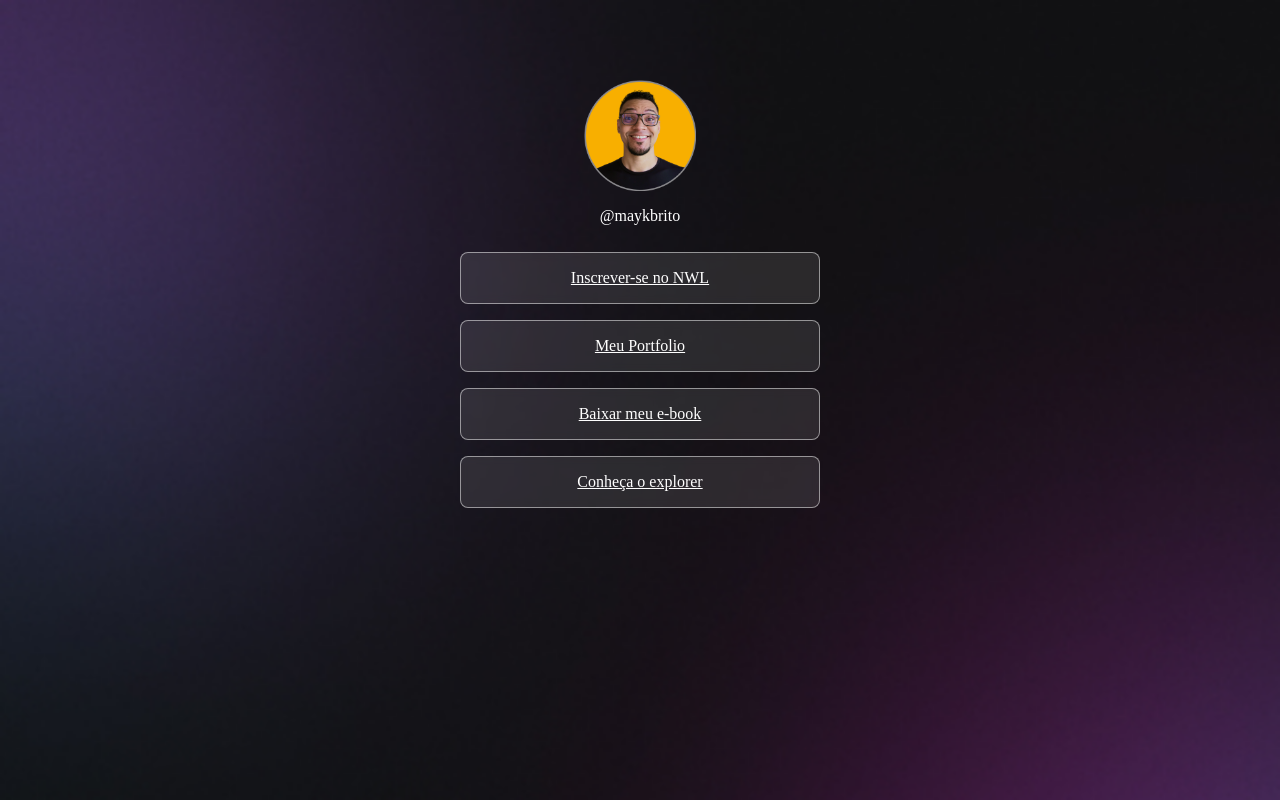
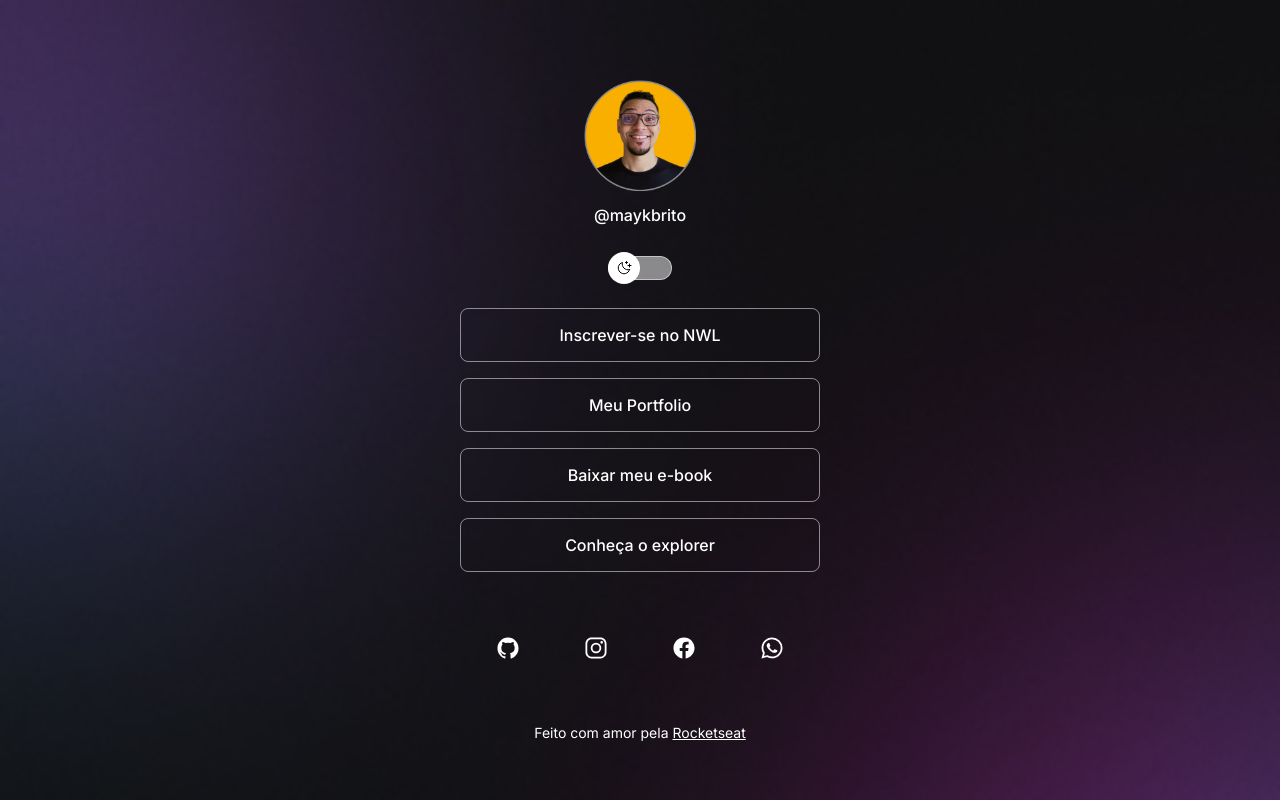
Before and after one commit to domdq/Projeto-Rocketseat, a plain HTML site: page index.html in a window 1280 px wide. Drawn offline with nearby package versions, Linux system fonts and the light colour scheme.

Commit message:
feat: JS

```diff
--- /dev/null
+++ b/app.js
@@ -0,0 +1,9 @@
+function toggleEvent(){
+  const html = document.documentElement;
+
+  if(html.classList.contains('dark')){
+    html.classList.remove('dark');
+  }else{
+    body.classList.add('dark');
+  }
+}
--- a/index.html
+++ b/index.html
@@ -1,20 +1,28 @@
 <!DOCTYPE html>
-<html lang="en">
+<html lang="en" class="">
 <head>
   <link rel="preconnect" href="https://fonts.googleapis.com">
-<link rel="preconnect" href="https://fonts.gstatic.com" crossorigin>
-<link href="https://fonts.googleapis.com/css2?family=Inter:wght@100..900&display=swap" rel="stylesheet">
+  <link rel="preconnect" href="https://fonts.gstatic.com" crossorigin>
+  <link href="https://fonts.googleapis.com/css2?family=Inter:wght@100..900&display=swap" rel="stylesheet">
   <meta charset="UTF-8">
   <meta name="viewport" content="width=device-width, initial-scale=1.0">
   <title>DevLinks</title>
   <link rel="stylesheet" href="./style.css">
 </head>
 <body>
+
 <div id="container">
+
   <div id="profile">
     <img src="./img/avatar.png" alt="">
     <p>@maykbrito</p>
   </div>
+
+  <div id="switch" onclick="ToggleEvent">
+    <button></button>
+    <span></span>
+  </div>
+
   <ul>
     <li>
       <a href="#">Inscrever-se no NWL</a>
@@ -29,6 +37,33 @@
       <a href="#">Conheça o explorer</a>
     </li>
   </ul>
+
+  <div id="social-links">
+    <a href="#">
+    <ion-icon name="logo-github"></ion-icon>
+    </a>
+    <a href="">
+      <ion-icon name="logo-instagram"></ion-icon>
+    </a>
+    <a href="#">
+      <ion-icon name="logo-facebook"></ion-icon>
+    </a>
+    <a href="#">
+      <ion-icon name="logo-whatsapp"></ion-icon>
+    </a>
+  </div>
+
+  <footer>
+    Feito com amor pela <a href="#">Rocketseat</a>
+  </footer>
 </div>
+
+<script type="module" src="https://unpkg.com/ionicons@7.1.0/dist/ionicons/ionicons.esm.js">
+
+</script>
+<script nomodule src="https://unpkg.com/ionicons@7.1.0/dist/ionicons/ionicons.js">
+
+</script>
+<script src="./app.js"></script>
 </body>
 </html>
--- a/style.css
+++ b/style.css
@@ -3,15 +3,32 @@
   padding: 0;
   box-sizing: border-box;
 }
+:root{
+  --text-color: #fff;
+  --bg-url: url(./img/bg-mobile.jpg);
+  --stroke-color:rgba(255,255,255,0.5);
+  --surface-color:rgba(255,255,255,0.5);
+  --surface-color-hover:rgba(0,0,0,0.2);
+  --switch-bg: url(./img/moon-stars.svg);
+  }
+.light{
+  --text-color: black;
+  --bg-url: url(./img/bg-mobile-light.jpg);
+  --stroke-color:rgba(0,0,0,0.5);
+  --surface-color:rgba(0,0,0,0.5);
+  --surface-color-hover:rgba(0,0,0,0.2);
+  --switch-bg: url(./img/sun.svg);
+}
 body{
-  background-image: url(./img/bg-mobile.jpg);
+  background-image: var(--bg-url);
   background-repeat: no-repeat;
   background-position:  top center;
   background-size: cover;
+
 }
 body *{
-  font-family: 'Inter' sans-serif;
-  color: #fff;
+   font-family: "Inter", sans-serif;
+   color: var(--text-color);
 }
 #container{
   width: 360px;
@@ -37,6 +54,7 @@ ul{
   display: flex;
   flex-direction: column;
   gap: 16px;
+  padding: 24px 0px;
 }
 ul li a{
   display: flex;
@@ -44,10 +62,82 @@ ul li a{
   align-items: center;
   padding: 16px 24px;
 
-  background: rgba(255, 255, 255, 0.1);
-  border: 1px solid rgba(255, 255, 255, 0.5);
+  background: var(surface-color);
+  border: 1px solid var(--stroke-color);
   border-radius: 8px;
 
   backdrop-filter: blur(4px);
   -webkit-backdrop-filter: blur(4px);
+
+  text-decoration: none;
+  font-weight: 500;
+
+  transition: background 0.2s;
   }
+/* pseudo selector*/
+ul li a:hover{
+  background: var(--surface-color-hover);
+  border: 1,5px solid var(--text-color);
+}
+/*icons*/
+#social-links{
+  display: flex;
+  justify-content: center;
+  align-items: center;
+  gap: 32px;
+
+  padding: 24px 0px;
+
+  font-size: 24px;
+}
+#social-links a{
+  display: flex;
+  align-items: center;
+  justify-content: center;
+  padding: 16px;
+
+  border-radius: 50%;
+  transition: background 0.2s;
+}
+#social-links a:hover{
+  padding: 16px;
+  background: var(--surface-color-hover);
+}
+/* footer */
+ footer {
+  padding: 24px 0;
+  text-align: center;
+  font-size: 14px;
+ }
+ /*switcher */
+ #switch {
+  position: relative;
+  width: 64px;
+  margin: 4px auto;
+ }
+ #switch button {
+  width: 32px;
+  height: 32px;
+  background: white var(--switch-bg) no-repeat center center;
+  border: 0;
+  border-radius: 50%;
+  position: absolute;
+  top: 50%;
+  left: 0;
+  z-index: 1;
+  transform: translateY(-50%);
+ }
+ .light #switch button {
+  left: 0;
+  left: initial;
+ }
+ #switch span {
+  display: block;
+  width: 64px;
+  height: 24px;
+  background: var(--surface-color);
+  border: 1px solid var(--stroke-color);
+  backdrop-filter: blur(4px);
+  -webkit-backdrop-filter: blur(4px);
+  border-radius: 9999px;
+ }
```
